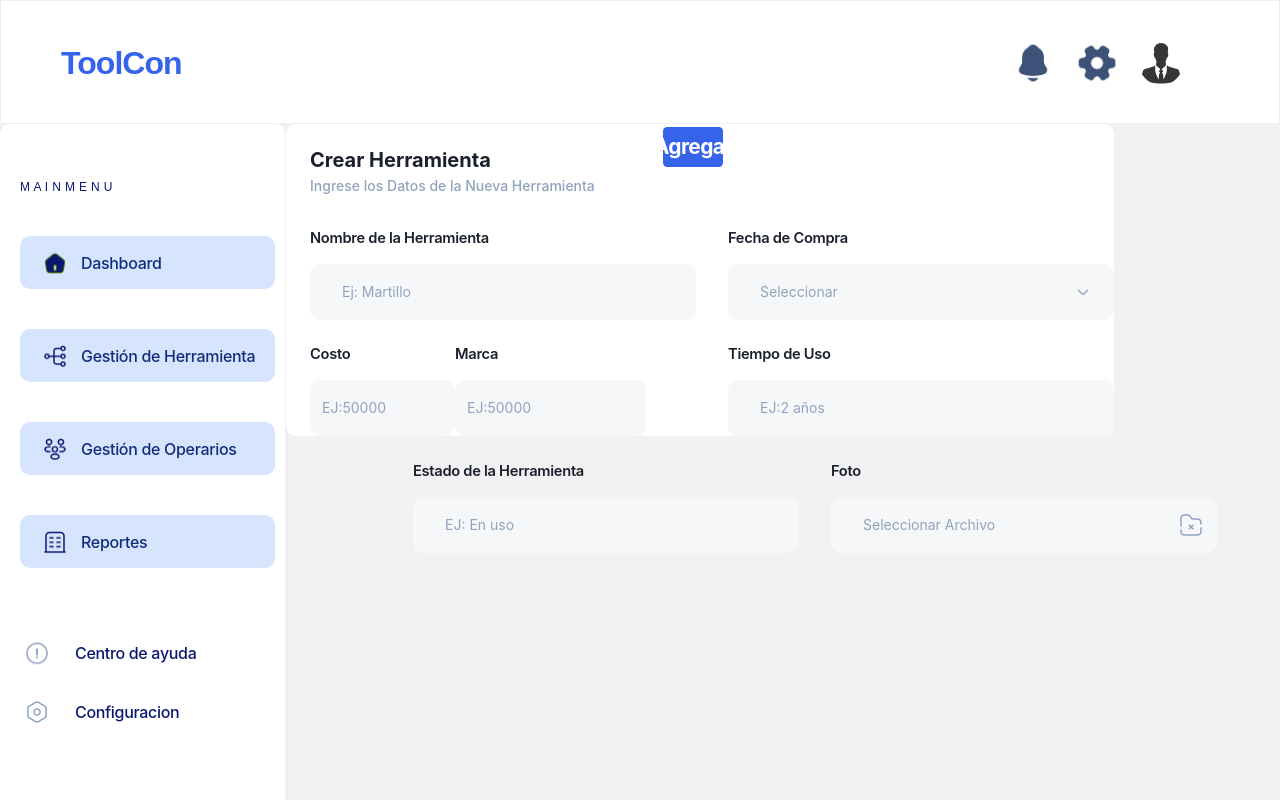
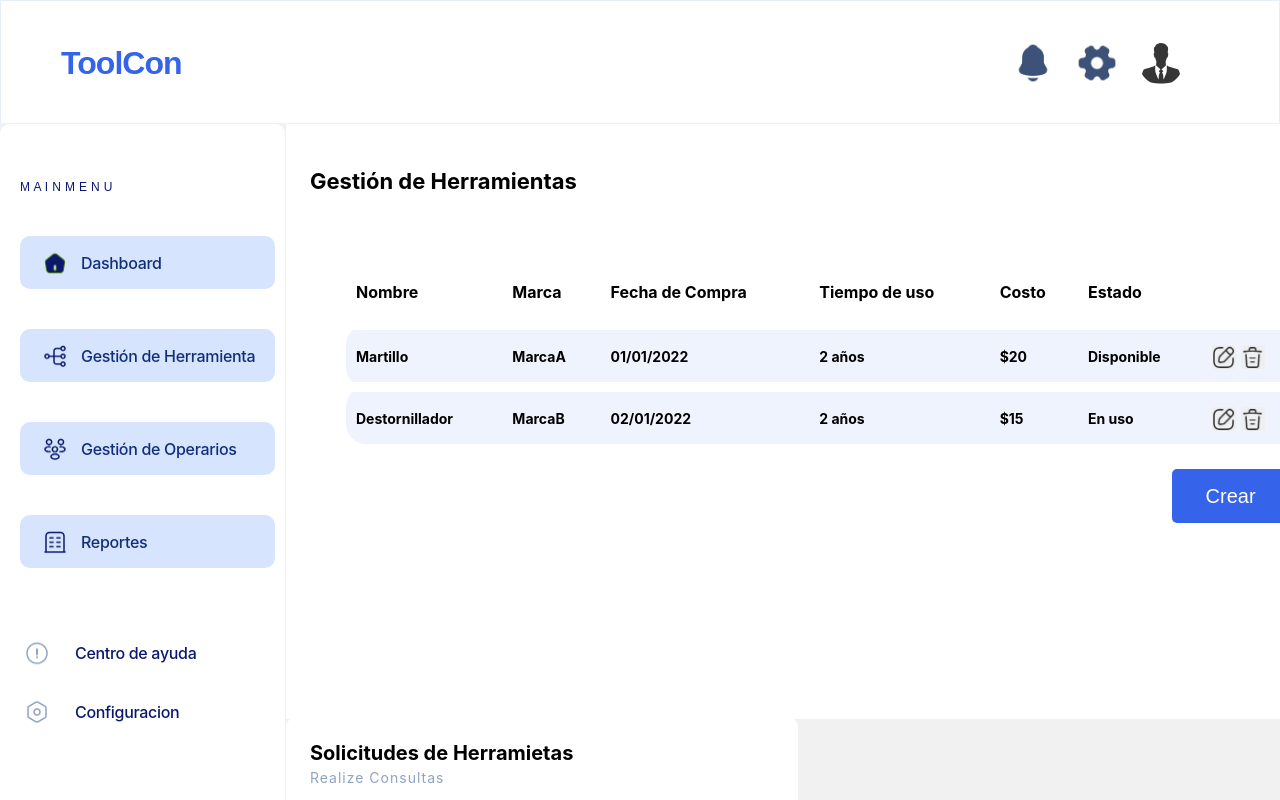
Before and after one commit to javieraugustoalba/ToolCon, a React (Create React App) app in the folder ToolConFE/: page /tool-management in a window 1280 px wide. Shown: the top 800 px of the page. Built offline with nearby package versions, Linux system fonts and the light colour scheme.

Commit message:
Tercer commit
Hoy no comi :(

```diff
--- a/ToolConFE/src/components/Login/Login.css
+++ b/ToolConFE/src/components/Login/Login.css
@@ -1,4 +1,4 @@
-body {
+.login-body {
     margin: 0;
     padding: 0;
     font-family: 'Plus Jakarta Sans', sans-serif;
@@ -33,7 +33,7 @@ body {
 
 
   /* Formulario y Campos de Entrada */
-  form {
+  .login-form {
     display: flex;
     flex-direction: column;
     align-items: center;
@@ -51,7 +51,7 @@ body {
   }
 
   /* Campos de Entrada */
-  input {
+  .login-input {
     width: 100%;
     height: 30px;
     margin-bottom: 10px;
@@ -61,7 +61,7 @@ body {
   }
 
   /* Botón */
-  button {
+  .login-button {
     position: absolute;
     width: 116px;
     height: 40px;
@@ -125,17 +125,17 @@ body {
     top: 51px;
     color: #90A3BF;
   }
-  input::placeholder{
+  .login-input::placeholder{
     color: #90A3BF;
   }
 
-  input:focus, input{
+  .login-input:focus, input{
     outline: none;
     border: none;
     color: #90A3BF;
     font-size: 16px;
   }
 
-  button:hover{
+  .login-button:hover{
     background-color: #1f52e9;
   }
--- a/ToolConFE/src/components/Login/Login.js
+++ b/ToolConFE/src/components/Login/Login.js
@@ -64,7 +64,7 @@ function Login() {
                 onChange={(e) => setUsername(e.target.value)}
                 pattern="[a-zA-Z0-9]+" title="Solo se permiten letras y números"
                 maxLength={50}
-                className='rectangle1 texto'
+                className='rectangle1 texto login-input'
                 placeholder="usuario"
                 />
 
@@ -76,13 +76,13 @@ function Login() {
                 onChange={(e) => setPassword(e.target.value)}
                 pattern="[a-zA-Z0-9]+" title="Solo se permiten letras y números"
                 maxLength={50}
-                className='rectangle2 texto'
+                className='rectangle2 texto login-input'
                 placeholder="password"
                 />
 
             </div>
             <br/>
-            <button type="submit" className='buttonRental fullWidthButton ingresar' onClick={handleLogin}>
+            <button type="submit" className='buttonRental fullWidthButton ingresar login-button' onClick={handleLogin}>
             Ingresar
             </button>
             </form>
--- a/ToolConFE/src/components/Styles.css
+++ b/ToolConFE/src/components/Styles.css
@@ -247,6 +247,7 @@ height:200px;
   position: absolute;
   height: 664px;
   top: 1px;
+  width: 100%;
   right: 311px;
   left: 286px;
   z-index: 74;
--- /dev/null
+++ b/ToolConFE/src/components/ToolManagement/Gtool.css
@@ -0,0 +1,127 @@
+/* Gtool.css */
+
+.gherramientas-container {
+    background-color: #ffffff;
+    height: 600px;
+    width: 100%;
+    padding-top: 20px;
+    font-family: Plus Jakarta Sans, var(--default-font-family);
+    border-bottom: solid #f1f1f1 5px;
+
+  }
+
+  .gherramientas-heading {
+    font-size: 22px;
+    font-weight: bold;
+    margin-bottom: 20px;
+    margin-left: 24px;
+    margin-top: 24px;
+  }
+
+  .gherramientas-table-container {
+    background-color: #ffffff;
+    margin: 60px;
+    margin-bottom: 63px;
+    /*border: 1px solid #ff0000;*/
+    width: 75%;
+    height: 400px;
+    overflow: auto;
+
+  }
+
+  .gherramientas-table {
+    width: 100%;
+    border-collapse: collapse;
+    text-align: left;
+
+
+  }
+
+  .gherramientas-table th,
+  .gherramientas-table td {
+  padding: 10px;
+  border-top: solid white 10px;
+
+}
+.gherramientas-table th{
+    height: 66px;
+}
+
+
+.gherramientas-table-color {
+    background: #EFF3FD;
+    color: black;
+    font-weight: bold;
+    font-size: 14px;
+  }
+
+  .gherramientas-table-row-two {
+    color: #85A8F8;
+
+  }
+
+  .gherramientas-button {
+    margin-right: 5px;
+    cursor: pointer;
+    border: none;
+    height: 24px;
+    width: 24px;
+    border-radius: 3px;
+    margin-top: 5px; /* Añade un margen superior */
+    display: inline-block; /* Evita que los botones se superpongan */
+  }
+
+  .gherramientas-img {
+    height: 24px;
+    width: 24px;
+  }
+
+  .botoncrear {
+    margin-left:86%;
+    margin-top: 25px;
+    height: 54px;
+    width: 118px;
+    background-color: #3563E9;
+    border: none;
+    color: #ffffff;
+    border-radius: 5px;
+    font-size: 20px;
+  }
+  .g-border-left {
+   border-top-left-radius: 20px;
+   border-bottom-left-radius: 20px;
+  }
+  .g-border-right{
+    border-top-right-radius: 20px;
+    border-bottom-right-radius: 20px;
+   }
+
+.sherramientas-container {
+    background-color: #ffffff;
+    height: 440px;
+    width: 40%;
+    top: 100px;
+    left: 0px;
+    font-family: Plus Jakarta Sans, var(--default-font-family);
+    border-radius: 10px;
+  }
+  .title-solicitud {
+    font-size: 20px;
+    padding: 24px;
+    padding-bottom: 2px;
+  }
+
+  .colorrojo {
+    color: #90A3BF;
+    font-size: 14px;
+    left: 15px;
+    padding: 24px;
+    padding-top: 2px;
+    letter-spacing: 1px;
+  }
+
+  .h-soli{
+
+    font-size: 16px;
+    padding: 24px;
+  }
--- /dev/null
+++ b/ToolConFE/src/components/ToolManagement/Gtool.js
@@ -0,0 +1,64 @@
+import React from "react";
+import "./Gtool.css"
+import modificar from './assets/modificar.png'
+import eliminar from './assets/eliminar.png'
+
+const toolsData = [
+    { id: 1, name: 'Martillo', brand: 'MarcaA', purchaseDate: '01/01/2022', usedTime: '2 años', cost: 20, status: 'Disponible' },
+    { id: 2, name: 'Destornillador', brand: 'MarcaB', purchaseDate: '02/01/2022', usedTime: '2 años', cost: 15, status: 'En uso' },
+    // ... más datos
+  ];
+
+  const Home = () => {
+    return (
+      <div className="gherramientas-container">
+        <h1 className="gherramientas-heading">Gestión de Herramientas</h1>
+        <div className="gherramientas-table-container">
+          <table className="gherramientas-table">
+            <thead>
+              <tr >
+                <th>Nombre</th>
+                <th>Marca</th>
+                <th>Fecha de Compra</th>
+                <th>Tiempo de uso</th>
+                <th>Costo</th>
+                <th>Estado</th>
+              </tr>
+            </thead>
+            <tbody className="gherramientas-table-color">
+              {toolsData.map((tool) => (
+                <tr key={tool.id}>
+                  <td className="g-border-left">{tool.name}</td>
+                  <td>{tool.brand}</td>
+                  <td>{tool.purchaseDate}</td>
+                  <td>{tool.usedTime}</td>
+                  <td>${tool.cost}</td>
+                  <td>{tool.status}</td>
+                  <td className="g-border-right">
+                    <button className="gherramientas-button"><img src={modificar} with="24px" height="24px" /></button>
+                    <button className="gherramientas-button"><img src={eliminar} with="24px" height="24px" /></button>
+                  </td>
+                </tr>
+              ))}
+            </tbody>
+          </table>
+          <button className="botoncrear">
+                <span>Crear</span>
+          </button>
+        </div>
+
+
+        <div className="sherramientas-container">
+              <div>
+                <h2 className="title-solicitud">Solicitudes de Herramietas</h2>
+                <p className="colorrojo">Realize Consultas</p>
+              </div>
+              <div >
+                <h2 className="h-soli">Herramientas</h2>
+              </div>
+        </div>
+      </div>
+    );
+  };
+
+  export default Home;
--- a/ToolConFE/src/components/ToolManagement/RequestToolStoreKeeper.css
+++ b/ToolConFE/src/components/ToolManagement/RequestToolStoreKeeper.css
@@ -433,6 +433,7 @@ input[type="radio"] {
   height: 40px;
   background: #3563E9;
   border-radius: 4px;
+  border: none;
 
 }
 
@@ -444,4 +445,5 @@ input[type="radio"] {
   z-index: 34;
   overflow: hidden;
   border-radius: 10px;
+
 }
--- a/ToolConFE/src/components/ToolManagement/ToolManagement.js
+++ b/ToolConFE/src/components/ToolManagement/ToolManagement.js
@@ -5,6 +5,7 @@ import RequestWorkersStoreKeeper from '../WorkersManagement/WorkersManagement';
 import CreateTool from './CreateTool'
 import Header from '../Header/HeaderIconos';
 import Footer from '../Footer/Footer';
+import Gtool from './Gtool'
 
 function ToolManagement() {
     return (
@@ -13,7 +14,8 @@ function ToolManagement() {
             <div className='main-container'>
                 <LeftNav></LeftNav>
                 <div className='flex-column-a'>
-                    <CreateTool></CreateTool>
+                    {/*<CreateTool></CreateTool>*/}
+                    <Gtool></Gtool>
                 </div>
             </div>
             <Footer></Footer>
```
Also changed, not shown: ToolConFE/src/components/ToolManagement/assets/eliminar.png (added), ToolConFE/src/components/ToolManagement/assets/modificar.png (added).
